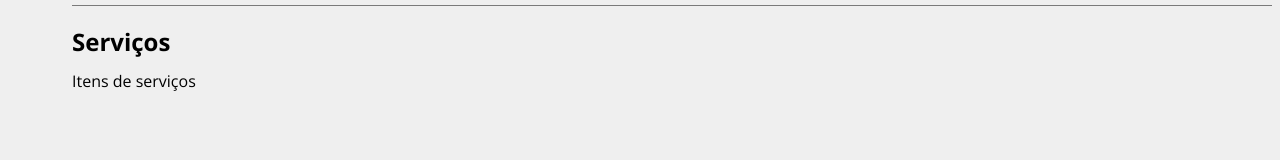
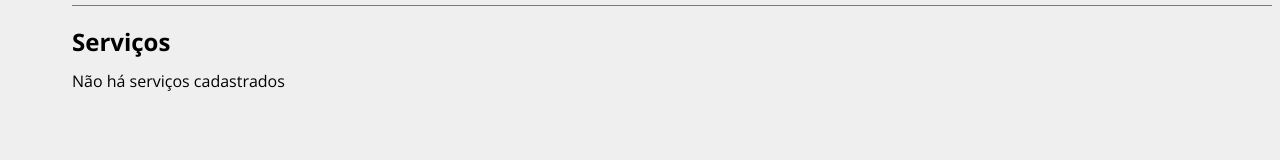
Before and after one commit to suzanadossantos/costs, a React (Create React App) app: page /project/1 in a window 1280 px wide. Shown: the part 509-669 px from the top of the page. Built offline with nearby package versions, Linux system fonts and the light colour scheme; data requests are answered from the project's data file.

Commit message:
Exibindo os serviços

```diff
--- a/src/components/pages/Project.js
+++ b/src/components/pages/Project.js
@@ -12,12 +12,14 @@ import Container from '../layout/Container'
 import Message from '../layout/Message'
 import ProjectForm from '../project/ProjectForm'
 import ServiceForm from '../service/ServiceForm'
+import ServiceCard from '../service/ServiceCard';
 
 function Project() {
 
     const {id} = useParams()
 
     const [project, setProject] = useState([]);
+    const [services, setServices] = useState([]);
     const [showProjectForm, setShowProjectForm] = useState(false)
     const [showServiceForm, setShowServiceForm] = useState(false)
     const [message, setMessage] = useState()
@@ -34,6 +36,7 @@ function Project() {
         }).then(resp => resp.json())
         .then((data) => {
             setProject(data)
+            setServices(data.services)
         })
         .catch(err => console.log)
         }, 300)
@@ -97,9 +100,13 @@ function Project() {
             body: JSON.stringify(project)
         }).then((resp) => resp.json())
         .then((data) => {
-            // exibir os serviços
+            setShowServiceForm(false)
         })
         .catch(err => console.log(err))
+    }
+
+    function removeService(){
+
     }
 
     function toggleProjectForm(){
@@ -151,7 +158,19 @@ function Project() {
         </div>
         <h2>Serviços</h2>
         <Container customClass="start">
-            <p>Itens de serviços</p>
+            {services.length > 0 &&
+                services.map((service) => (
+                    <ServiceCard
+                        id={service.id}
+                        name={service.name}
+                        cost={service.cost}
+                        description={service.description}
+                        key={service.id}
+                        handleRemove={removeService}
+                    />
+                ))
+            }
+            {services.length === 0 && <p>Não há serviços cadastrados</p>}
         </Container>
     </Container>
   </div>
--- /dev/null
+++ b/src/components/service/ServiceCard.js
@@ -0,0 +1,30 @@
+import React from 'react'
+
+import styles from '../project/ProjectCard.module.css'
+
+import {BsFillTrashFill} from 'react-icons/bs'
+
+function ServiceCard({id, name, cost, description, handleRemove}) {
+
+    const remove = (e) => {
+
+    }
+
+  return (
+    <div className={styles.project_card}>
+        <h4>{name}</h4>
+        <p>
+            <span>Custo total: </span> R${cost}
+        </p>
+        <p>{description}</p>
+        <div className={styles.project_card_actions}>
+            <button onClick={remove}>
+                <BsFillTrashFill />
+                Excluir
+            </button>
+        </div>
+    </div>
+  )
+}
+
+export default ServiceCard
```
